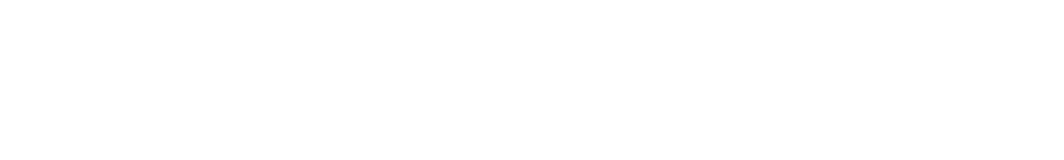
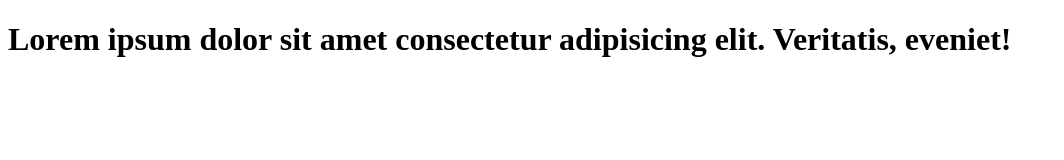
Before and after one commit to Aleksey-Alexandrovich/MyNewTestJoin, a plain HTML site: page index.html in a window 1280 px wide. Shown: the whole page, without its empty margins (0-1064 px from the left). Drawn offline with Linux system fonts and the light colour scheme.

Commit message:
Создали style.css
Создали style.css

```diff
--- a/index.html
+++ b/index.html
@@ -4,9 +4,10 @@
 	<meta charset="UTF-8">
 	<meta http-equiv="X-UA-Compatible" content="IE=edge">
 	<meta name="viewport" content="width=device-width, initial-scale=1.0">
+	<link rel="stylesheet" href="style.css">
 	<title>Document</title>
 </head>
 <body>
-
+	<h1>Lorem ipsum dolor sit amet consectetur adipisicing elit. Veritatis, eveniet!</h1>
 </body>
 </html>
--- /dev/null
+++ b/style.css
@@ -0,0 +1,5 @@
+
+
+body {
+	background-color: #fff;
+}
```
